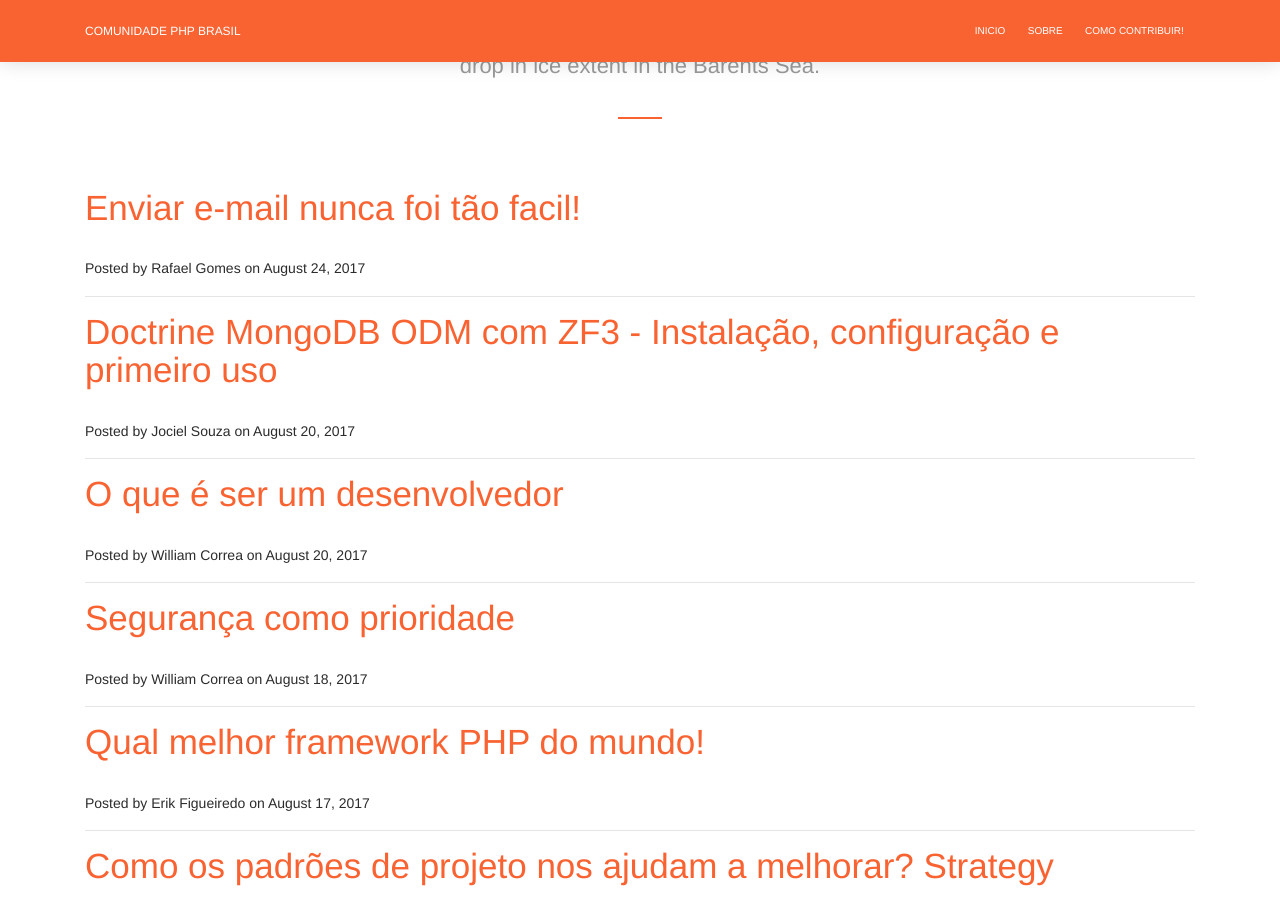
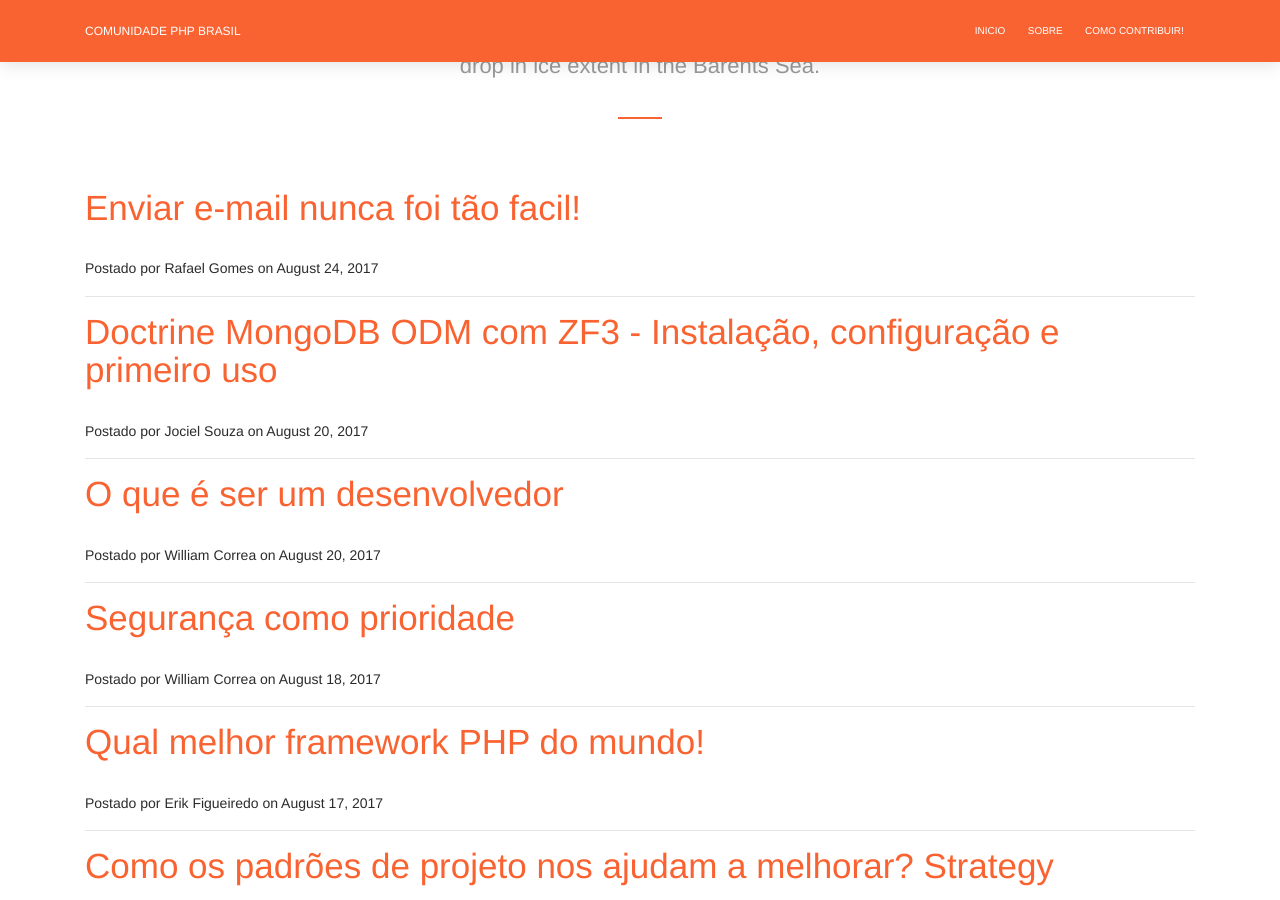
Before and after one commit to brasil-php/blog, a Jekyll site: the page built from index.html, in a window 1280 px wide and 900 px high, scrolled down 801 px. Built offline with Jekyll 4.4.1, drawn with Linux system fonts in a browser that asks for light colours; the list of posts is cut into pages by our own code; some of the changed text lies outside the part shown.

Commit message:
Update index.html

```diff
--- a/index.html
+++ b/index.html
@@ -31,7 +31,7 @@
   {% when '12' %}Dezembro
 {% endcase %}
 
-    <p class="post-meta">Posted by {% if post.author %}{{ post.author }}{% else %}{{ site.title }}{% endif %} on {{ post.date | date: "%B %-d, %Y" }}</p>
+    <p class="post-meta">Postado por {% if post.author %}{{ post.author }}{% else %}{{ site.title }}{% endif %} on {{ post.date | date: "%B %-d, %Y" }}</p>
 </div>
 <hr>
 {% endfor %}
```
